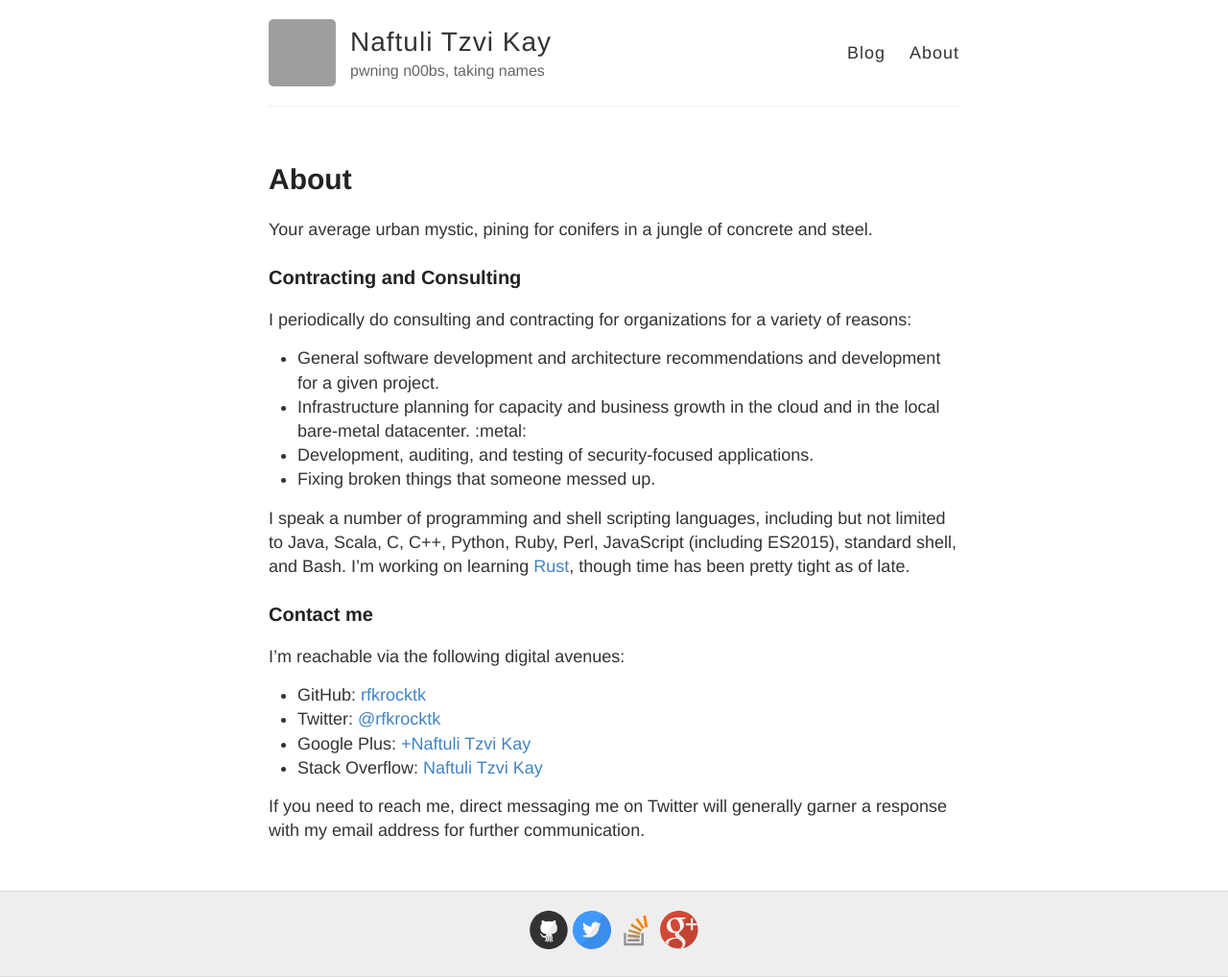
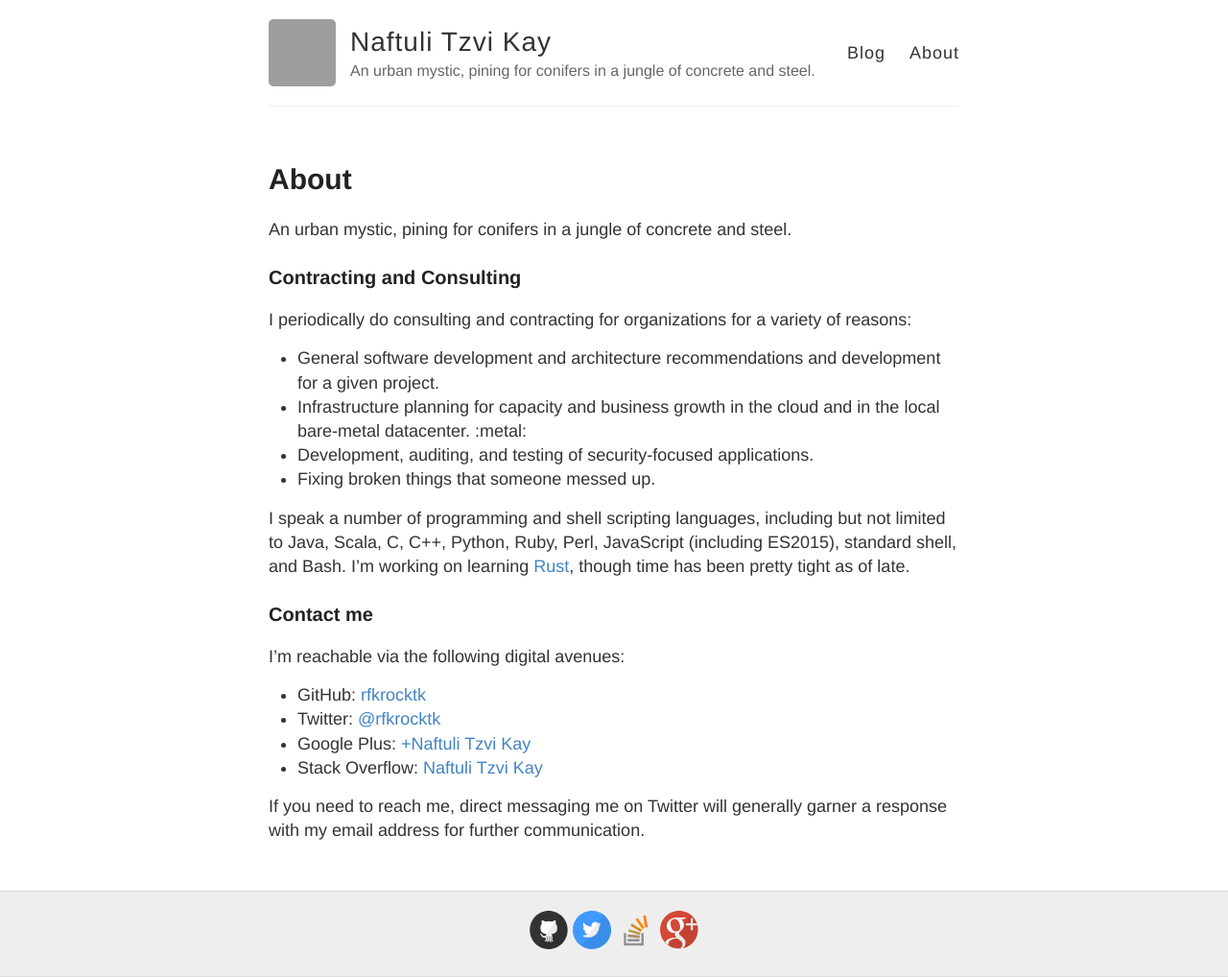
Before and after one commit to naftulikay/rfkrocktk.github.io, a Jekyll site: the page built from about.md, in a window 1280 px wide. Shown: the whole page at 96% size. Built offline with Jekyll 4.4.1, drawn with Linux system fonts in a browser that asks for light colours; Markdown is read by kramdown in place of the engine named in the settings; grey boxes are pictures that could not be loaded.

Commit message:
Update tagline.

```diff
--- a/_config.yml
+++ b/_config.yml
@@ -6,7 +6,7 @@
 name: Naftuli Tzvi Kay
 
 # Short bio or description (displayed in the header)
-description: pwning n00bs, taking names
+description: An urban mystic, pining for conifers in a jungle of concrete and steel.
 
 # URL of your avatar or profile pic (you could use your GitHub profile pic)
 avatar: https://www.gravatar.com/avatar/e1b94e14b5a371741d0994d89d9804c7.png
--- a/about.md
+++ b/about.md
@@ -4,7 +4,7 @@ title: About
 permalink: /about/
 ---
 
-Your average urban mystic, pining for conifers in a jungle of concrete and steel.
+An urban mystic, pining for conifers in a jungle of concrete and steel.
 
 ### Contracting and Consulting
 
```
